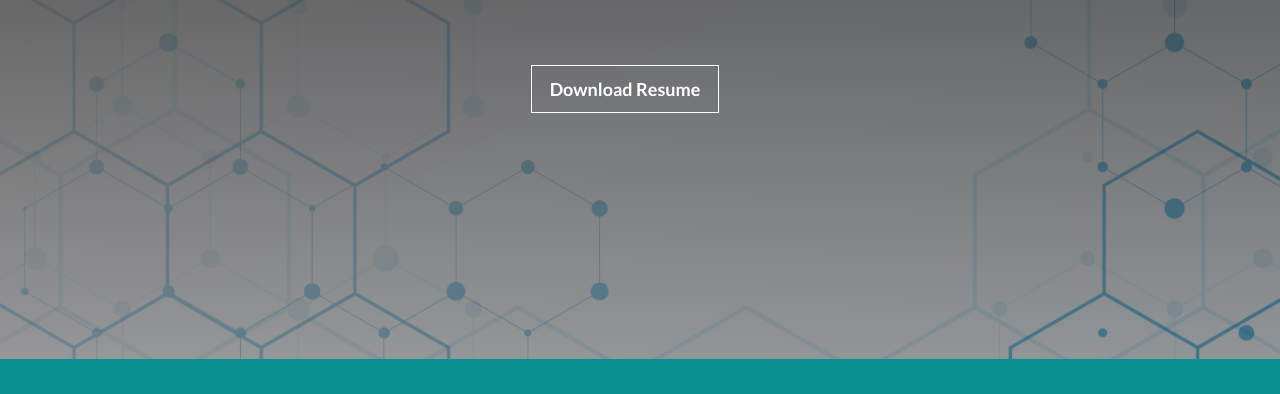
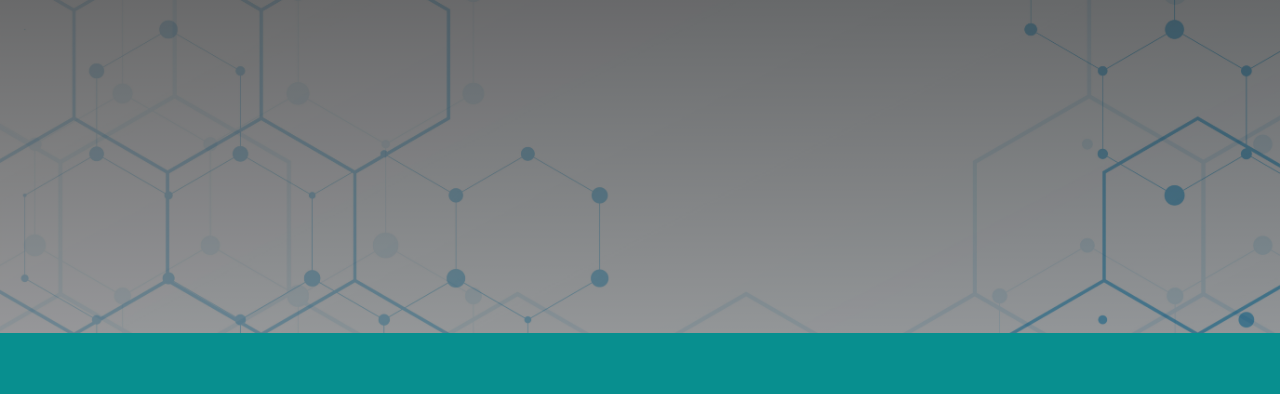
Before and after one commit to qandeelwahabsyed/qandeel.github.io, a plain HTML site: page index.html in a window 1280 px wide. Shown: the part 382-776 px from the top of the page. Drawn offline with nearby package versions, Linux system fonts and the light colour scheme; a script that the page names is missing.

Commit message:
Update index.html

```diff
--- a/index.html
+++ b/index.html
@@ -92,7 +92,7 @@
                     <h1>Hi, I am a Back-end Developer</br>
                      </h1>
                     <p class="lead">with 1 years of experience. I have build a large number of web based projects using newest technologies</p>
-                    <a href="QandeelCV.pdf" class="scroll goto-btn">Download Resume</a> <!-- Link to your portfolio section -->
+                    <!-- <a href="QandeelCV.pdf" class="scroll goto-btn">Download Resume</a> --> <!-- Link to your portfolio section -->
                 </div><!-- End Input Your Home Content Here -->
             </div> <!-- end container -->
         </div><!-- End Overlay Color -->
```
